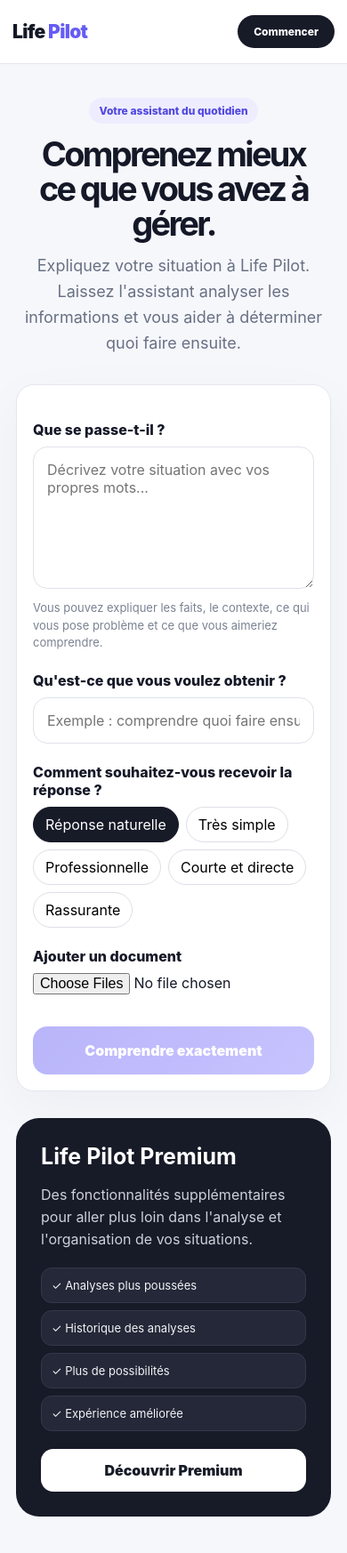
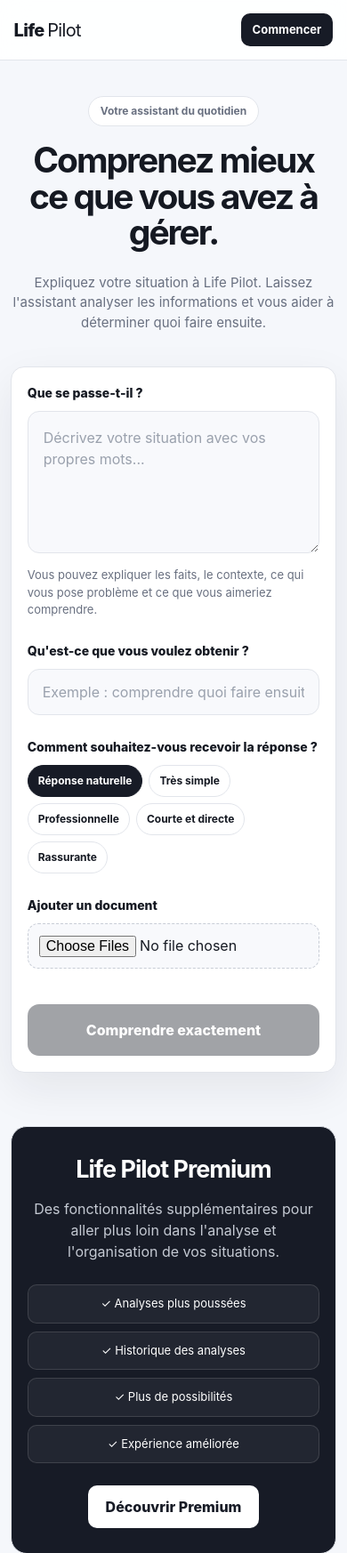
Before and after one commit to raphaelaugustinpinotti5-creator/life-pilot-ai, a website: page index.html in a window 390 px wide. Shown: the top 1746 px of the page at 89% size. Drawn offline with Linux system fonts and the light colour scheme.

Commit message:
Update style.css

```diff
--- a/style.css
+++ b/style.css
@@ -1,16 +1,27 @@
+/* =========================================================
+   LIFE PILOT — STYLE.CSS
+   ========================================================= */
+
 * {
   box-sizing: border-box;
+  margin: 0;
+  padding: 0;
 }
 
 :root {
-  --primary: #665cf5;
-  --primary-dark: #5147df;
-  --dark: #171a27;
-  --text: #151827;
-  --muted: #687084;
-  --border: #e5e7ee;
-  --background: #f6f7fb;
-  --white: #ffffff;
+  --background: #f5f7fb;
+  --surface: #ffffff;
+  --surface-soft: #f8f9fc;
+  --text: #151922;
+  --text-soft: #697080;
+  --border: #e2e5eb;
+  --primary: #171b26;
+  --primary-hover: #292f3d;
+  --danger: #b42318;
+  --danger-bg: #fff2f0;
+  --success: #16803c;
+  --shadow: 0 18px 50px rgba(20, 25, 35, 0.08);
+  --radius: 18px;
 }
 
 html {
@@ -18,16 +29,18 @@ html {
 }
 
 body {
-  margin: 0;
+  min-height: 100vh;
   background: var(--background);
   color: var(--text);
   font-family:
     Inter,
-    system-ui,
     -apple-system,
     BlinkMacSystemFont,
     "Segoe UI",
+    Roboto,
+    Arial,
     sans-serif;
+  line-height: 1.5;
 }
 
 button,
@@ -40,145 +53,223 @@ button {
   cursor: pointer;
 }
 
+button:disabled {
+  cursor: not-allowed;
+}
+
+
+/* =========================================================
+   HEADER
+   ========================================================= */
+
 .top {
-  height: 72px;
-  background: var(--white);
-  border-bottom: 1px solid var(--border);
+  width: 100%;
+  height: 76px;
+  padding: 0 6%;
   display: flex;
   align-items: center;
   justify-content: space-between;
-  padding: 0 28px;
+  background: rgba(255, 255, 255, 0.9);
+  border-bottom: 1px solid var(--border);
   position: sticky;
   top: 0;
   z-index: 20;
+  backdrop-filter: blur(15px);
 }
 
 .logo {
-  font-size: 21px;
-  font-weight: 900;
+  font-size: 23px;
+  font-weight: 800;
   letter-spacing: -0.7px;
 }
 
 .logo span {
-  color: var(--primary);
+  font-weight: 400;
 }
 
 .top-button {
   border: 0;
-  border-radius: 999px;
-  background: var(--dark);
+  border-radius: 10px;
+  padding: 11px 19px;
+  background: var(--primary);
   color: white;
-  padding: 11px 18px;
-  font-weight: 800;
+  font-weight: 700;
+  transition:
+    transform 0.2s ease,
+    background 0.2s ease;
 }
 
 .top-button:hover {
-  opacity: 0.9;
+  background: var(--primary-hover);
+  transform: translateY(-1px);
 }
 
+
+/* =========================================================
+   MAIN
+   ========================================================= */
+
 .wrap {
-  max-width: 1060px;
-  margin: auto;
-  padding: 55px 18px 80px;
+  width: min(980px, 90%);
+  margin: 0 auto;
+  padding: 80px 0;
 }
 
+
+/* =========================================================
+   HERO
+   ========================================================= */
+
 .hero {
+  max-width: 760px;
+  margin: 0 auto 55px;
   text-align: center;
-  max-width: 820px;
-  margin: auto;
 }
 
 .eyebrow {
   display: inline-block;
-  padding: 7px 11px;
-  background: #eeedff;
-  color: var(--primary-dark);
+  margin-bottom: 18px;
+  padding: 7px 13px;
+  border: 1px solid var(--border);
   border-radius: 999px;
-  font-size: 12px;
-  font-weight: 850;
+  background: white;
+  color: var(--text-soft);
+  font-size: 13px;
+  font-weight: 700;
 }
 
 .hero h1 {
-  font-size: 50px;
-  line-height: 1.02;
-  letter-spacing: -2.7px;
-  margin: 15px 0;
+  font-size: clamp(40px, 7vw, 68px);
+  line-height: 1.04;
+  letter-spacing: -3px;
+  margin-bottom: 25px;
 }
 
 .hero p {
+  max-width: 650px;
+  margin: auto;
+  color: var(--text-soft);
   font-size: 18px;
-  line-height: 1.6;
-  color: var(--muted);
-  margin: 0;
 }
 
+
+/* =========================================================
+   PANELS
+   ========================================================= */
+
 .panel {
-  background: var(--white);
+  background: var(--surface);
   border: 1px solid var(--border);
-  border-radius: 26px;
-  padding: 25px;
-  margin-top: 32px;
-  box-shadow: 0 18px 60px rgba(21, 24, 39, 0.04);
+  border-radius: var(--radius);
+  padding: 32px;
+  margin-bottom: 25px;
+  box-shadow: var(--shadow);
 }
 
-.choices {
-  display: grid;
-  grid-template-columns: 1fr 1fr;
-  gap: 14px;
+
+/* =========================================================
+   FORMULAIRE
+   ========================================================= */
+
+.label {
+  margin: 25px 0 10px;
+  font-size: 14px;
+  font-weight: 800;
 }
 
-.choice {
-  border: 1.5px dashed #cfd3df;
-  background: #fbfcff;
-  border-radius: 19px;
-  padding: 24px;
-  text-align: center;
-  font-weight: 850;
-  transition: 0.2s;
-}
-
-.choice:hover {
-  border-color: var(--primary);
-  background: #faf9ff;
-  transform: translateY(-1px);
-}
-
-.choice input {
-  display: none;
-}
-
-.label {
-  display: block;
-  font-weight: 850;
-  margin: 22px 0 9px;
+.label:first-child {
+  margin-top: 0;
 }
 
 .textarea,
 .input {
   width: 100%;
-  border: 1px solid #dfe2ea;
-  border-radius: 16px;
-  padding: 15px;
+  border: 1px solid var(--border);
+  border-radius: 13px;
+  background: var(--surface-soft);
+  color: var(--text);
   outline: none;
-  background: var(--white);
+  transition:
+    border-color 0.2s ease,
+    box-shadow 0.2s ease,
+    background 0.2s ease;
 }
 
 .textarea {
-  min-height: 160px;
+  min-height: 190px;
   resize: vertical;
+  padding: 17px;
+}
+
+.input {
+  height: 52px;
+  padding: 0 16px;
 }
 
 .textarea:focus,
 .input:focus {
-  border-color: var(--primary);
-  box-shadow: 0 0 0 4px rgba(102, 92, 245, 0.08);
+  background: white;
+  border-color: #9ca3af;
+  box-shadow: 0 0 0 4px rgba(100, 110, 125, 0.1);
+}
+
+.textarea::placeholder,
+.input::placeholder {
+  color: #9aa1ad;
 }
 
 .help {
+  margin-top: 9px;
+  color: var(--text-soft);
   font-size: 13px;
-  color: #7a8292;
-  line-height: 1.5;
-  margin-top: 8px;
+}
+
+
+/* =========================================================
+   TONS
+   ========================================================= */
+
+.tones {
+  display: flex;
+  flex-wrap: wrap;
+  gap: 9px;
+}
+
+.tone {
+  border: 1px solid var(--border);
+  border-radius: 999px;
+  background: white;
+  color: var(--text);
+  padding: 9px 14px;
+  font-size: 13px;
+  font-weight: 650;
+  transition:
+    background 0.2s ease,
+    color 0.2s ease,
+    border-color 0.2s ease;
+}
+
+.tone:hover {
+  border-color: #aeb4bf;
+}
+
+.tone.active {
+  background: var(--primary);
+  border-color: var(--primary);
+  color: white;
+}
+
+
+/* =========================================================
+   FICHIERS
+   ========================================================= */
+
+#file {
+  width: 100%;
+  padding: 12px;
+  border: 1px dashed #c8cdd6;
+  border-radius: 12px;
+  background: var(--surface-soft);
 }
 
 .files {
@@ -190,63 +281,116 @@ button {
 
 .file-pill {
   display: flex;
-  gap: 10px;
   align-items: center;
-  background: #f1f2f7;
+  gap: 9px;
+  padding: 8px 11px;
+  border: 1px solid var(--border);
   border-radius: 10px;
-  padding: 8px 11px;
+  background: white;
   font-size: 13px;
-  color: #555d70;
 }
 
-.tones {
-  display: flex;
-  flex-wrap: wrap;
-  gap: 8px;
+.file-pill small {
+  color: var(--text-soft);
 }
 
-.tone {
-  border: 1px solid #dedfe7;
-  background: var(--white);
-  border-radius: 999px;
-  padding: 9px 13px;
+.file-pill button {
+  border: 0;
+  background: transparent;
+  color: var(--text-soft);
+  font-size: 19px;
+  line-height: 1;
 }
 
-.tone:hover {
-  border-color: var(--primary);
-}
 
-.tone.active {
-  background: var(--dark);
-  color: var(--white);
-  border-color: var(--dark);
-}
+/* =========================================================
+   BOUTON PRINCIPAL
+   ========================================================= */
 
 .go {
   width: 100%;
+  min-height: 58px;
+  margin-top: 28px;
   border: 0;
-  border-radius: 16px;
-  background: linear-gradient(
-    135deg,
-    var(--primary),
-    #847cff
-  );
-  color: var(--white);
-  padding: 17px;
-  margin-top: 24px;
-  font-weight: 900;
+  border-radius: 13px;
+  background: var(--primary);
+  color: white;
+  font-weight: 800;
   font-size: 16px;
+  transition:
+    transform 0.2s ease,
+    background 0.2s ease,
+    opacity 0.2s ease;
+}
+
+.go:hover:not(:disabled) {
+  background: var(--primary-hover);
+  transform: translateY(-2px);
 }
 
 .go:disabled {
-  opacity: 0.45;
-  cursor: not-allowed;
+  opacity: 0.4;
 }
 
 .go.loading {
-  opacity: 0.7;
-  cursor: wait;
+  opacity: 0.75;
 }
+
+
+/* =========================================================
+   ERREURS
+   ========================================================= */
+
+.error-box {
+  display: none;
+  margin-top: 16px;
+  padding: 13px 15px;
+  border: 1px solid #f2c1bb;
+  border-radius: 11px;
+  background: var(--danger-bg);
+  color: var(--danger);
+  font-size: 14px;
+  font-weight: 650;
+}
+
+.error-box.on {
+  display: block;
+}
+
+
+/* =========================================================
+   CHARGEMENT
+   ========================================================= */
+
+.loading-box {
+  display: none;
+  text-align: center;
+}
+
+.loading-box.on {
+  display: block;
+}
+
+.spinner {
+  width: 34px;
+  height: 34px;
+  margin: 0 auto 17px;
+  border: 3px solid #e3e5e9;
+  border-top-color: var(--primary);
+  border-radius: 50%;
+  animation: spin 0.8s linear infinite;
+}
+
+@keyframes spin {
+  to {
+    transform: rotate(360deg);
+  }
+}
+
+
+/* =========================================================
+   RÉSULTAT
+   ========================================================= */
 
 .result {
   display: none;
@@ -259,205 +403,266 @@ button {
 .status {
   display: flex;
   align-items: center;
-  gap: 9px;
-  color: var(--primary-dark);
+  gap: 8px;
+  margin-bottom: 22px;
+  color: var(--success);
+  font-size: 14px;
   font-weight: 800;
-  font-size: 13px;
-  margin-bottom: 18px;
 }
 
 .dot {
-  width: 9px;
-  height: 9px;
+  width: 8px;
+  height: 8px;
   border-radius: 50%;
-  background: var(--primary);
-  box-shadow: 0 0 0 5px #eeedff;
+  background: var(--success);
 }
 
 .grid {
   display: grid;
-  grid-template-columns: 1fr 1fr;
-  gap: 14px;
+  grid-template-columns: repeat(2, 1fr);
+  gap: 15px;
 }
 
 .box {
-  border: 1px solid #e7e9ef;
-  background: #fafbff;
-  border-radius: 18px;
-  padding: 18px;
+  position: relative;
+  min-height: 150px;
+  padding: 21px;
+  border: 1px solid var(--border);
+  border-radius: 14px;
+  background: var(--surface-soft);
 }
 
 .box h3 {
-  font-size: 13px;
-  margin: 0 0 9px;
+  margin-bottom: 10px;
+  font-size: 15px;
 }
 
 .box p {
-  margin: 0;
-  line-height: 1.62;
-  white-space: pre-line;
+  color: var(--text-soft);
+  white-space: pre-wrap;
+  font-size: 14px;
 }
 
-.attention {
-  background: #fff8ed;
-  border-color: #ffe1b7;
+.box.attention {
+  background: #fffaf1;
+  border-color: #eadfc5;
 }
 
-.reply {
-  position: relative;
+.box.reply {
+  grid-column: 1 / -1;
+  background: white;
 }
 
 .copy {
   position: absolute;
-  right: 13px;
-  top: 13px;
-  border: 1px solid #dddfea;
-  background: var(--white);
-  border-radius: 9px;
-  padding: 7px 10px;
+  top: 16px;
+  right: 16px;
+  border: 1px solid var(--border);
+  border-radius: 8px;
+  padding: 7px 11px;
+  background: white;
+  color: var(--text);
   font-size: 12px;
+  font-weight: 700;
 }
 
 .copy:hover {
-  border-color: var(--primary);
+  background: var(--surface-soft);
 }
 
-.wide {
-  grid-column: 1 / -1;
-}
 
-.loading-box {
-  display: none;
-  text-align: center;
-  padding: 35px 20px;
-}
-
-.loading-box.on {
-  display: block;
-}
-
-.spinner {
-  width: 34px;
-  height: 34px;
-  margin: 0 auto 15px;
-  border: 4px solid #e5e5ee;
-  border-top-color: var(--primary);
-  border-radius: 50%;
-  animation: spin 0.8s linear infinite;
-}
-
-@keyframes spin {
-  to {
-    transform: rotate(360deg);
-  }
-}
-
-.error-box {
-  display: none;
-  background: #fff1f1;
-  border: 1px solid #ffd0d0;
-  color: #8c3030;
-  border-radius: 16px;
-  padding: 16px;
-  margin-top: 20px;
-  line-height: 1.5;
-}
-
-.error-box.on {
-  display: block;
-}
+/* =========================================================
+   PREMIUM
+   ========================================================= */
 
 .premium {
-  background: var(--dark);
-  color: var(--white);
-  border-radius: 26px;
-  margin-top: 30px;
-  padding: 28px;
+  margin-top: 60px;
+  padding: 42px;
+  border: 1px solid var(--border);
+  border-radius: var(--radius);
+  background: var(--primary);
+  color: white;
+  text-align: center;
 }
 
 .premium h2 {
-  margin: 0 0 8px;
-  font-size: 25px;
+  margin-bottom: 12px;
+  font-size: 31px;
+  letter-spacing: -1px;
 }
 
 .premium p {
-  color: #cdd1da;
-  line-height: 1.55;
+  max-width: 600px;
+  margin: 0 auto 25px;
+  color: #c5cad3;
 }
 
 .benefits {
   display: grid;
-  grid-template-columns: 1fr 1fr;
-  gap: 8px;
-  margin: 20px 0;
+  grid-template-columns: repeat(2, 1fr);
+  gap: 9px;
+  max-width: 600px;
+  margin: 0 auto 25px;
 }
 
 .benefit {
-  background: #242838;
-  border: 1px solid #343848;
-  border-radius: 12px;
   padding: 11px;
+  border: 1px solid rgba(255, 255, 255, 0.13);
+  border-radius: 10px;
+  background: rgba(255, 255, 255, 0.05);
   font-size: 13px;
-  color: #f2f3f6;
 }
 
 .buy {
   border: 0;
-  border-radius: 14px;
-  background: var(--white);
-  color: var(--dark);
-  padding: 14px 17px;
-  font-weight: 900;
-  width: 100%;
+  border-radius: 10px;
+  padding: 12px 20px;
+  background: white;
+  color: var(--primary);
+  font-weight: 800;
 }
 
+.buy:hover {
+  opacity: 0.9;
+}
+
+
+/* =========================================================
+   TOAST
+   ========================================================= */
+
 .toast {
-  display: none;
   position: fixed;
-  bottom: 22px;
   left: 50%;
-  transform: translateX(-50%);
-  background: var(--dark);
-  color: var(--white);
-  border-radius: 12px;
-  padding: 12px 16px;
-  z-index: 50;
-  box-shadow: 0 10px 30px rgba(0, 0, 0, 0.15);
+  bottom: 25px;
+  z-index: 100;
+  transform: translate(-50%, 25px);
+  opacity: 0;
+  pointer-events: none;
+  padding: 12px 18px;
+  border-radius: 10px;
+  background: var(--primary);
+  color: white;
+  font-size: 14px;
+  font-weight: 700;
+  transition:
+    opacity 0.25s ease,
+    transform 0.25s ease;
 }
 
 .toast.on {
-  display: block;
+  transform: translate(-50%, 0);
+  opacity: 1;
 }
 
-@media (max-width: 700px) {
-  .hero h1 {
-    font-size: 38px;
+
+/* =========================================================
+   RESPONSIVE — TABLETTES
+   ========================================================= */
+
+@media (max-width: 750px) {
+
+  .wrap {
+    width: min(94%, 650px);
+    padding: 55px 0;
   }
 
-  .choices,
-  .grid,
+  .top {
+    padding: 0 4%;
+  }
+
+  .hero h1 {
+    letter-spacing: -2px;
+  }
+
+  .hero p {
+    font-size: 16px;
+  }
+
+  .panel {
+    padding: 23px;
+  }
+
+  .grid {
+    grid-template-columns: 1fr;
+  }
+
+  .box.reply {
+    grid-column: auto;
+  }
+
+}
+
+
+/* =========================================================
+   RESPONSIVE — TÉLÉPHONES
+   ========================================================= */
+
+@media (max-width: 500px) {
+
+  .top {
+    height: 68px;
+  }
+
+  .logo {
+    font-size: 20px;
+  }
+
+  .top-button {
+    padding: 9px 13px;
+    font-size: 13px;
+  }
+
+  .wrap {
+    width: 94%;
+    padding: 40px 0;
+  }
+
+  .hero {
+    margin-bottom: 38px;
+  }
+
+  .eyebrow {
+    font-size: 12px;
+  }
+
+  .hero h1 {
+    font-size: 39px;
+    letter-spacing: -2px;
+  }
+
+  .hero p {
+    font-size: 15px;
+  }
+
+  .panel {
+    padding: 18px;
+    border-radius: 15px;
+  }
+
+  .textarea {
+    min-height: 160px;
+  }
+
+  .tones {
+    gap: 7px;
+  }
+
+  .tone {
+    font-size: 12px;
+    padding: 8px 11px;
+  }
+
+  .premium {
+    padding: 28px 18px;
+  }
+
+  .premium h2 {
+    font-size: 27px;
+  }
+
   .benefits {
     grid-template-columns: 1fr;
   }
 
-  .wide {
-    grid-column: auto;
-  }
-
-  .top {
-    padding: 0 14px;
-  }
-
-  .top-button {
-    font-size: 12px;
-  }
-
-  .wrap {
-    padding-top: 38px;
-  }
-
-  .panel {
-    padding: 18px;
-    border-radius: 20px;
-  }
 }
```
